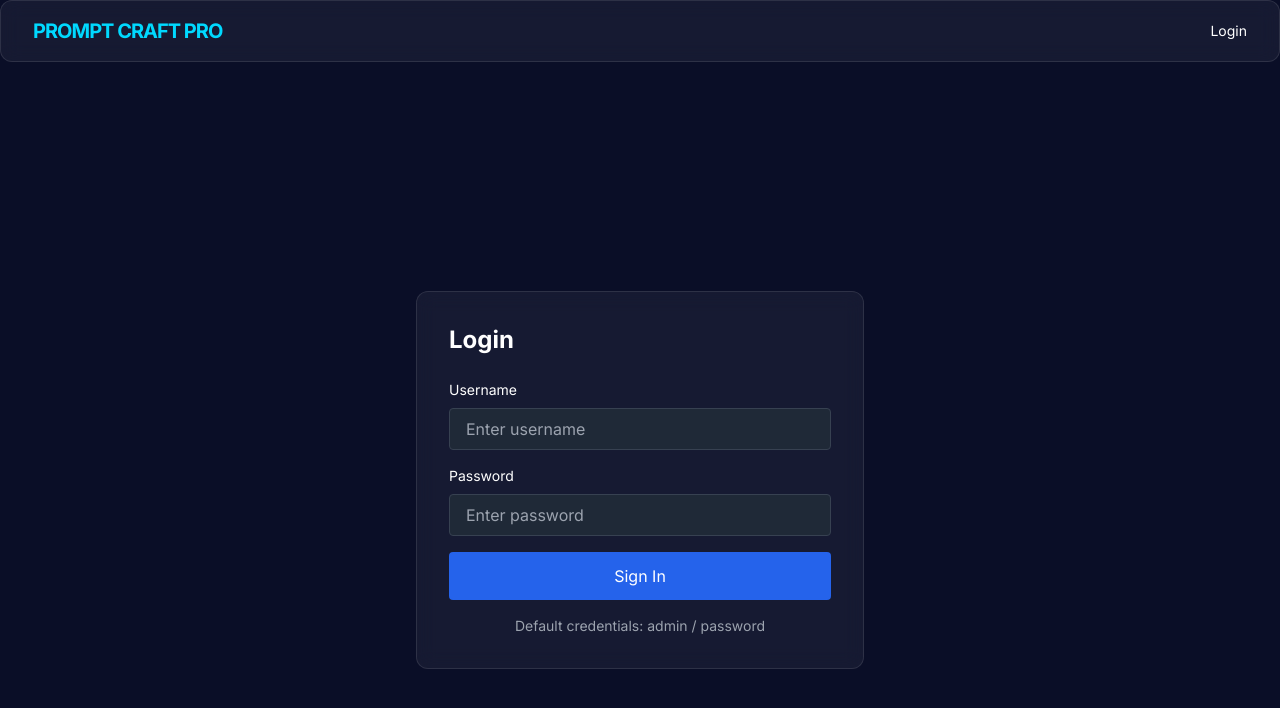
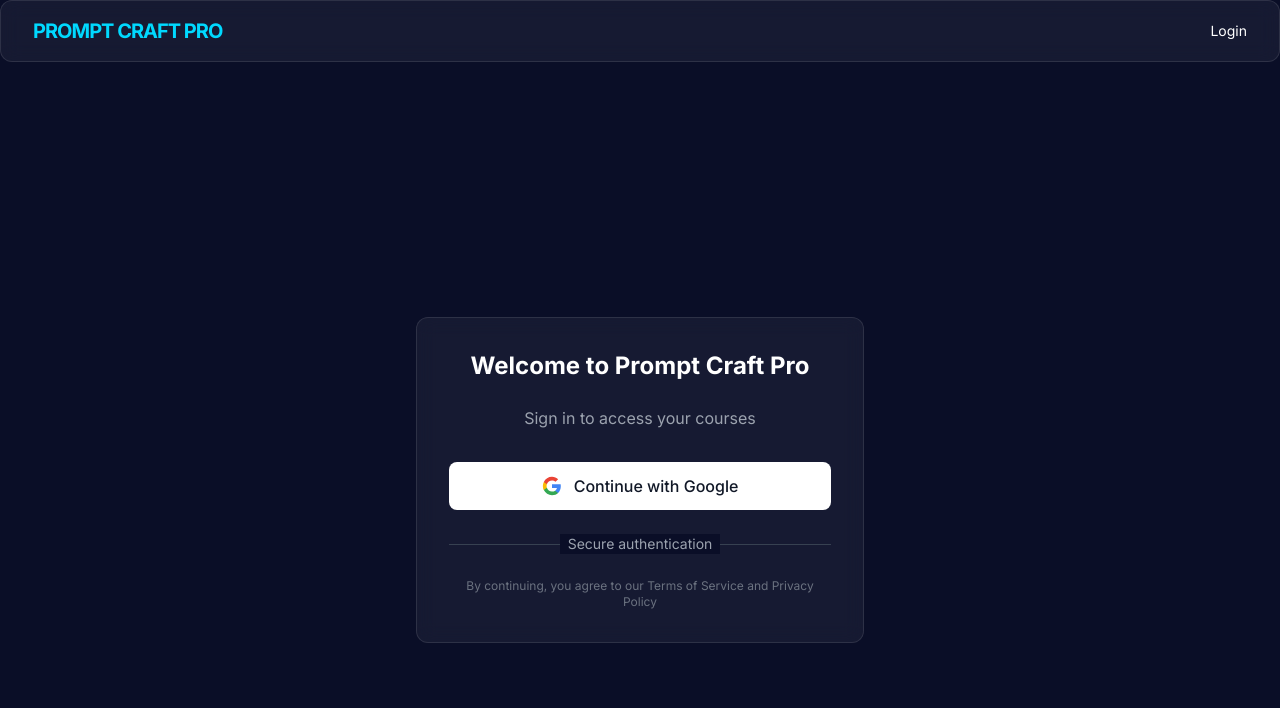
Before and after one commit to Apolloat2022/Prompt-Engineering_Courses, a Next.js app: page /login in a window 1280 px wide. Shown: the top 708 px of the page. Built offline with nearby package versions, Linux system fonts and the light colour scheme.

Commit message:
Add Google OAuth authentication

```diff
--- a/src/app/api/auth/[...nextauth]/route.ts
+++ b/src/app/api/auth/[...nextauth]/route.ts
@@ -1,23 +1,24 @@
 import NextAuth from "next-auth";
-import CredentialsProvider from "next-auth/providers/credentials";
+import GoogleProvider from "next-auth/providers/google";
 
 const handler = NextAuth({
   providers: [
-    CredentialsProvider({
-      name: "Credentials",
-      credentials: {
-        username: { label: "Username", type: "text" },
-        password: { label: "Password", type: "password" }
-      },
-      async authorize(credentials) {
-        if (credentials?.username === "admin" && credentials?.password === "password") {
-          return { id: "1", name: "Admin", email: "admin@example.com" };
-        }
-        return null;
+    GoogleProvider({
+      clientId: process.env.GOOGLE_CLIENT_ID || "",
+      clientSecret: process.env.GOOGLE_CLIENT_SECRET || "",
+    }),
+  ],
+  pages: {
+    signIn: "/login",
+  },
+  callbacks: {
+    async session({ session, token }) {
+      if (session.user) {
+        session.user.id = token.sub || "";
       }
-    })
-  ],
-  pages: { signIn: "/login" }
+      return session;
+    },
+  },
 });
 
 export { handler as GET, handler as POST };
--- a/src/app/login/page.tsx
+++ b/src/app/login/page.tsx
@@ -1,73 +1,38 @@
 'use client';
 import { signIn } from 'next-auth/react';
-import { useState } from 'react';
 
 export default function Login() {
-  const [username, setUsername] = useState('');
-  const [password, setPassword] = useState('');
-  const [loading, setLoading] = useState(false);
-
-  const handleSubmit = async (e: React.FormEvent) => {
-    e.preventDefault();
-    setLoading(true);
-
-    try {
-      const result = await signIn('credentials', {
-        username,
-        password,
-        redirect: true,
-        callbackUrl: '/'
-      });
-
-      if (result?.error) {
-        alert('Login failed: ' + result.error);
-      }
-    } catch (error) {
-      console.error('Login error:', error);
-      alert('An error occurred during login');
-    } finally {
-      setLoading(false);
-    }
-  };
-
   return (
     <div className="flex items-center justify-center min-h-screen">
       <div className="glass-card p-8 max-w-md w-full">
-        <h2 className="text-2xl font-bold mb-6">Login</h2>
-        <form onSubmit={handleSubmit} className="space-y-4">
-          <div>
-            <label className="block text-sm mb-2">Username</label>
-            <input
-              type="text"
-              value={username}
-              onChange={(e) => setUsername(e.target.value)}
-              className="w-full px-4 py-2 rounded bg-gray-800 border border-gray-700 focus:border-cyber-blue outline-none"
-              placeholder="Enter username"
-              required
-            />
+        <h2 className="text-2xl font-bold mb-6 text-center">Welcome to Prompt Craft Pro</h2>
+        <p className="text-gray-400 text-center mb-8">Sign in to access your courses</p>
+
+        <button
+          onClick={() => signIn('google', { callbackUrl: '/' })}
+          className="w-full bg-white text-gray-900 py-3 px-4 rounded-lg font-medium hover:bg-gray-100 transition flex items-center justify-center gap-3 mb-4"
+        >
+          <svg className="w-5 h-5" viewBox="0 0 24 24">
+            <path fill="#4285F4" d="M22.56 12.25c0-.78-.07-1.53-.2-2.25H12v4.26h5.92c-.26 1.37-1.04 2.53-2.21 3.31v2.77h3.57c2.08-1.92 3.28-4.74 3.28-8.09z"/>
+            <path fill="#34A853" d="M12 23c2.97 0 5.46-.98 7.28-2.66l-3.57-2.77c-.98.66-2.23 1.06-3.71 1.06-2.86 0-5.29-1.93-6.16-4.53H2.18v2.84C3.99 20.53 7.7 23 12 23z"/>
+            <path fill="#FBBC05" d="M5.84 14.09c-.22-.66-.35-1.36-.35-2.09s.13-1.43.35-2.09V7.07H2.18C1.43 8.55 1 10.22 1 12s.43 3.45 1.18 4.93l2.85-2.22.81-.62z"/>
+            <path fill="#EA4335" d="M12 5.38c1.62 0 3.06.56 4.21 1.64l3.15-3.15C17.45 2.09 14.97 1 12 1 7.7 1 3.99 3.47 2.18 7.07l3.66 2.84c.87-2.6 3.3-4.53 6.16-4.53z"/>
+          </svg>
+          Continue with Google
+        </button>
+
+        <div className="relative my-6">
+          <div className="absolute inset-0 flex items-center">
+            <div className="w-full border-t border-gray-700"></div>
           </div>
-          <div>
-            <label className="block text-sm mb-2">Password</label>
-            <input
-              type="password"
-              value={password}
-              onChange={(e) => setPassword(e.target.value)}
-              className="w-full px-4 py-2 rounded bg-gray-800 border border-gray-700 focus:border-cyber-blue outline-none"
-              placeholder="Enter password"
-              required
-            />
+          <div className="relative flex justify-center text-sm">
+            <span className="px-2 bg-deep-space text-gray-400">Secure authentication</span>
           </div>
-          <button
-            type="submit"
-            disabled={loading}
-            className="w-full bg-cyber-blue text-white py-3 rounded hover:bg-opacity-80 disabled:opacity-50 disabled:cursor-not-allowed"
-          >
-            {loading ? 'Signing in...' : 'Sign In'}
-          </button>
-          <p className="text-sm text-gray-400 text-center mt-4">
-            Default credentials: admin / password
-          </p>
-        </form>
+        </div>
+
+        <p className="text-xs text-gray-500 text-center">
+          By continuing, you agree to our Terms of Service and Privacy Policy
+        </p>
       </div>
     </div>
   );
```
